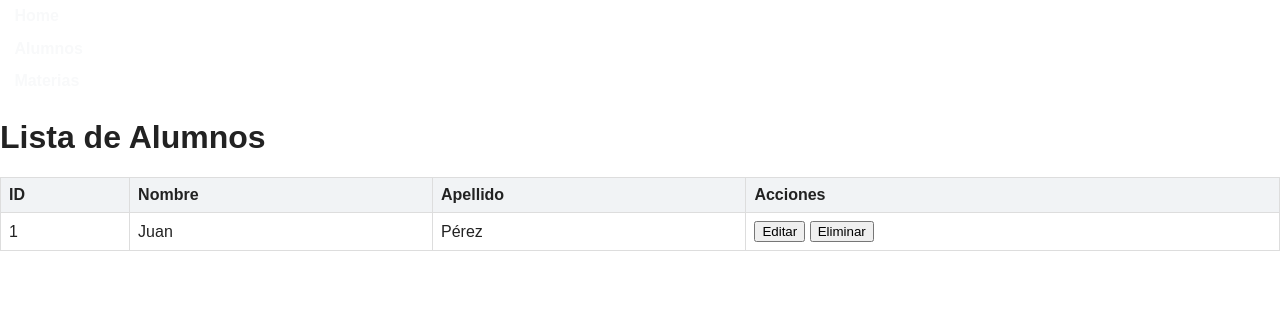
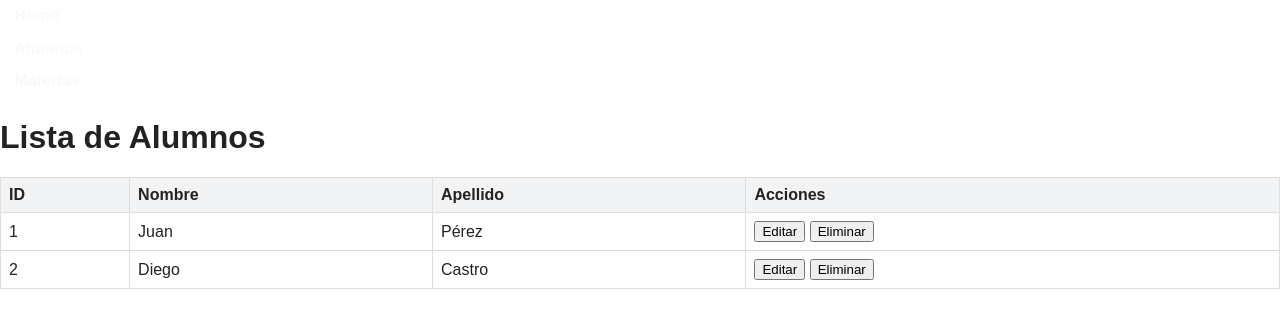
Before and after one commit to czr11/clase12EMH, a plain HTML site: page alumnos.html in a window 1280 px wide. Drawn offline with Linux system fonts and the light colour scheme.

Commit message:
fila con mi nombre

```diff
--- a/alumnos.html
+++ b/alumnos.html
@@ -35,6 +35,14 @@
                     <button class="delete-btn">Eliminar</button>
                 </td>
             </tr>
+            <tr>
+                <td>2</td>
+                <td>Diego</td>
+                <td>Castro</td>
+                <td>
+                    <button class="edit-btn">Editar</button>
+                    <button class="delete-btn">Eliminar</button>
+                </td>
         </tbody>
     </table>
     <script src="main.js"></script>
```
